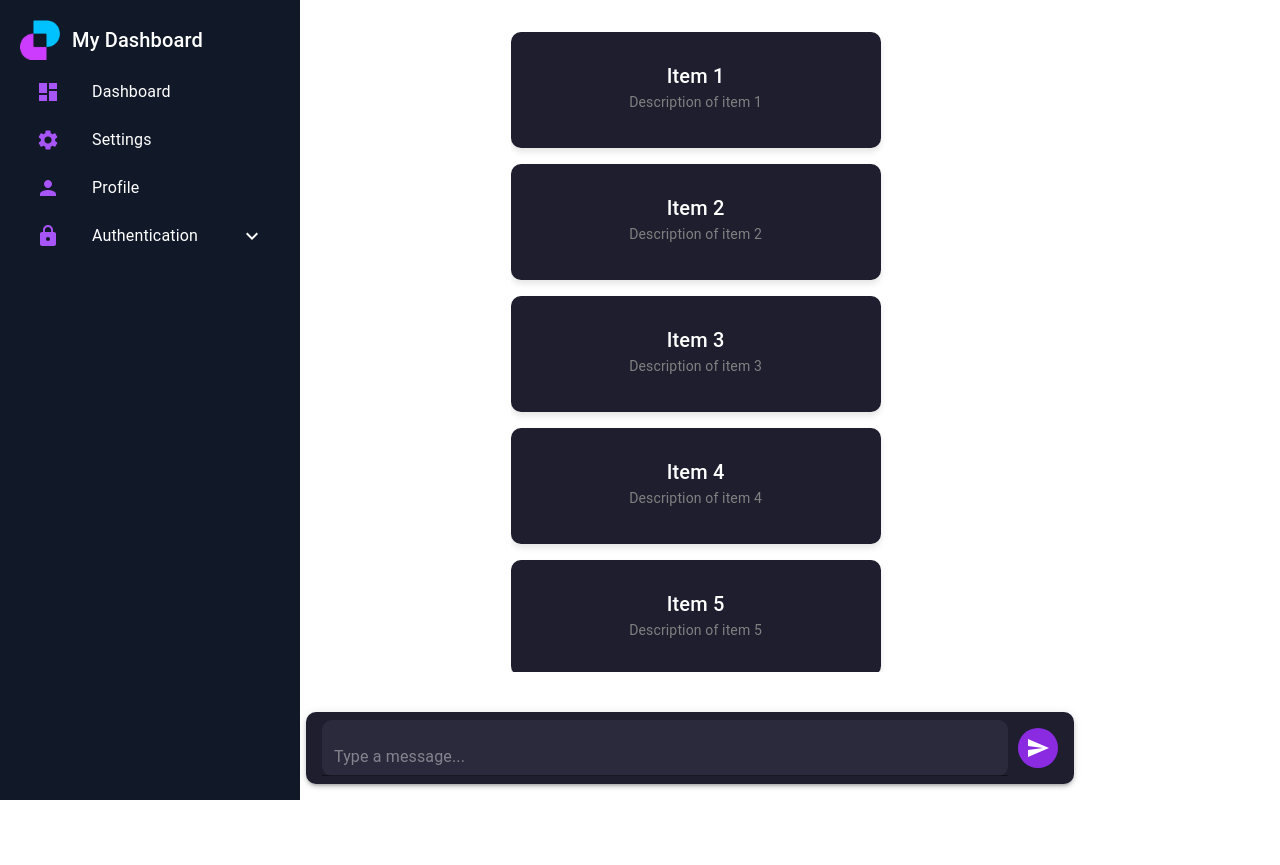
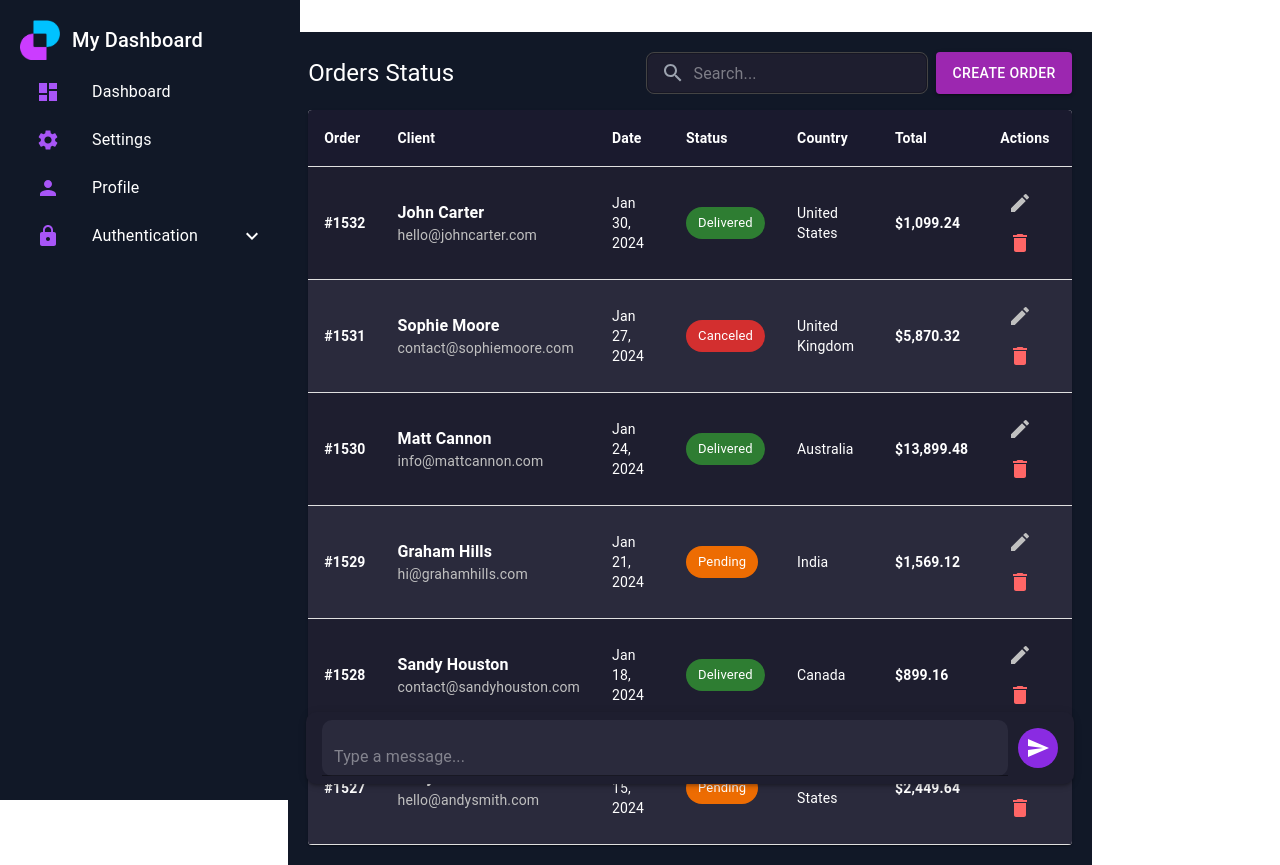
Before and after one commit to Michi0808/my-chat-ui, a React (Vite) app: page / in a window 1280 px wide. Built offline with nearby package versions, Linux system fonts and the light colour scheme.

Commit message:
Update DataList design to match Orders Status style

```diff
--- a/src/components/DataList.tsx
+++ b/src/components/DataList.tsx
@@ -1,82 +1,131 @@
 import { useState } from "react";
-import { Card, CardContent, Typography } from "@mui/material";
-import Sidebar from "./Sidebar";
+import {
+  Table, TableBody, TableCell, TableContainer, TableHead, TableRow,
+  Paper, TextField, Button, IconButton, Typography, Chip, InputAdornment
+} from "@mui/material";
+import EditIcon from "@mui/icons-material/Edit";
+import DeleteIcon from "@mui/icons-material/Delete";
+import SearchIcon from "@mui/icons-material/Search";
 
 const dummyData = [
-  { id: 1, name: "Item 1", description: "Description of item 1" },
-  { id: 2, name: "Item 2", description: "Description of item 2" },
-  { id: 3, name: "Item 3", description: "Description of item 3" },
-  { id: 4, name: "Item 4", description: "Description of item 4" },
-  { id: 5, name: "Item 5", description: "Description of item 5" },
-  { id: 6, name: "Item 6", description: "Description of item 6" },
-  { id: 7, name: "Item 7", description: "Description of item 7" },
-  { id: 8, name: "Item 8", description: "Description of item 8" },
+  { id: 1532, client: "John Carter", email: "hello@johncarter.com", date: "Jan 30, 2024", status: "Delivered", country: "United States", total: "$1,099.24" },
+  { id: 1531, client: "Sophie Moore", email: "contact@sophiemoore.com", date: "Jan 27, 2024", status: "Canceled", country: "United Kingdom", total: "$5,870.32" },
+  { id: 1530, client: "Matt Cannon", email: "info@mattcannon.com", date: "Jan 24, 2024", status: "Delivered", country: "Australia", total: "$13,899.48" },
+  { id: 1529, client: "Graham Hills", email: "hi@grahamhills.com", date: "Jan 21, 2024", status: "Pending", country: "India", total: "$1,569.12" },
+  { id: 1528, client: "Sandy Houston", email: "contact@sandyhouston.com", date: "Jan 18, 2024", status: "Delivered", country: "Canada", total: "$899.16" },
+  { id: 1527, client: "Andy Smith", email: "hello@andysmith.com", date: "Jan 15, 2024", status: "Pending", country: "United States", total: "$2,449.64" },
 ];
 
+const statusColors = {
+  Delivered: "success",
+  Canceled: "error",
+  Pending: "warning",
+} as const;
+
 const DataList = () => {
-  const [selectedItem, setSelectedItem] = useState<{
-    id: number;
-    name: string;
-    description: string;
-  } | null>(null);
-  const [isSidebarOpen, setIsSidebarOpen] = useState(false);
-
-  const handleItemClick = (item: { id: number; name: string; description: string }) => {
-    setSelectedItem(item);
-    setIsSidebarOpen(true);
-  };
-
-  const handleCloseSidebar = () => {
-    setIsSidebarOpen(false);
-  };
+  const [search, setSearch] = useState("");
 
   return (
     <div
-      className="flex flex-col"
+      className="p-4 bg-gray-900 text-white"
       style={{
-        maxWidth: "2000px", // Ensure the container does not exceed a maximum width
-        width: "170%", // Force width expansion
-        paddingLeft: "0px", // Add padding to shift left
-        paddingRight: "70px", // Extra padding to push content slightly left
-        maxHeight: "80vh", // Limit vertical scrolling
-        overflowY: "auto", // Ensure vertical scrolling is enabled
-        overflowX: "hidden",
+        marginLeft: "200px", // Shift to the right
+        width: "calc(100% - 300px)", // Ensure responsiveness
+        padding: "20px",
       }}
     >
-      {/* Wrapper div to control Card width */}
-      <div className="w-full flex flex-col">
-        {dummyData.map((item) => (
-          <Card
-            key={item.id}
-            className="mb-4 cursor-pointer transition w-full"
-            onClick={() => handleItemClick(item)}
-            sx={{
-              width: "100%",
-              maxWidth: "1000px", // Set a reasonable maximum width for cards
-              backgroundColor: "#1e1e2f",
-              color: "#fff",
-              borderRadius: "10px",
-              padding: "12px",
-              boxShadow: "0px 4px 6px rgba(0, 0, 0, 0.1)",
-              transition: "transform 0.2s ease, box-shadow 0.2s ease",
-              "&:hover": {
-                transform: "translateY(-4px)",
-                boxShadow: "0px 10px 15px rgba(0, 0, 0, 0.2)",
+      {/* Header Section */}
+      <div className="flex justify-between items-center mb-4">
+        <Typography variant="h5" className="text-white font-bold">
+          Orders Status
+        </Typography>
+        <div className="flex gap-2">
+          <TextField
+            variant="outlined"
+            size="small"
+            placeholder="Search..."
+            value={search}
+            onChange={(e) => setSearch(e.target.value)}
+            className="rounded-md"
+            InputProps={{
+              startAdornment: (
+                <InputAdornment position="start">
+                  <SearchIcon className="text-gray-400" />
+                </InputAdornment>
+              ),
+              style: {
+                backgroundColor: "#1e1e2f", // Dark theme background
+                color: "white", // White text
+                borderRadius: "8px", // Rounded corners
+                border: "1px solid #444", // Subtle border
               },
             }}
-          >
-            <CardContent>
-              <Typography variant="h6">{item.name}</Typography>
-              <Typography variant="body2" color="gray">
-                {item.description}
-              </Typography>
-            </CardContent>
-          </Card>
-        ))}
+          />
+          <Button variant="contained" color="secondary">
+            Create Order
+          </Button>
+        </div>
       </div>
 
-      {/* Sidebar Component */}
-      <Sidebar isOpen={isSidebarOpen} onClose={handleCloseSidebar} selectedItem={selectedItem} />
+      {/* Orders Table */}
+      <TableContainer component={Paper} className="bg-gray-800">
+        <Table>
+          <TableHead
+            sx={{
+              backgroundColor: "#1a1a2e", // Darker background for header
+            }}
+          >
+            <TableRow>
+              <TableCell sx={{ color: "#ffffff", fontWeight: "bold" }}>Order</TableCell>
+              <TableCell sx={{ color: "#ffffff", fontWeight: "bold" }}>Client</TableCell>
+              <TableCell sx={{ color: "#ffffff", fontWeight: "bold" }}>Date</TableCell>
+              <TableCell sx={{ color: "#ffffff", fontWeight: "bold" }}>Status</TableCell>
+              <TableCell sx={{ color: "#ffffff", fontWeight: "bold" }}>Country</TableCell>
+              <TableCell sx={{ color: "#ffffff", fontWeight: "bold" }}>Total</TableCell>
+              <TableCell sx={{ color: "#ffffff", fontWeight: "bold" }}>Actions</TableCell>
+            </TableRow>
+          </TableHead>
+          <TableBody>
+            {dummyData
+              .filter((row) => row.client.toLowerCase().includes(search.toLowerCase()))
+              .map((row, index) => (
+                <TableRow
+                  key={row.id}
+                  sx={{
+                    backgroundColor: index % 2 === 0 ? "#1e1e2f" : "#2a2a3c", // Keep alternating row colors
+                    "&:hover": { backgroundColor: "#333347" }, // Hover effect
+                  }}
+                >
+                  <TableCell sx={{ color: "#ffffff", fontWeight: "bold" }}>#{row.id}</TableCell>
+                  <TableCell sx={{ color: "#ffffff" }}>
+                    <div>
+                      <Typography variant="body1" sx={{ color: "#ffffff", fontWeight: "bold" }}>
+                        {row.client}
+                      </Typography>
+                      <Typography variant="body2" sx={{ color: "#c0c0c0" }}>
+                        {row.email}
+                      </Typography>
+                    </div>
+                  </TableCell>
+                  <TableCell sx={{ color: "#ffffff" }}>{row.date}</TableCell>
+                  <TableCell>
+                    <Chip label={row.status} color={statusColors[row.status as keyof typeof statusColors]} />
+                  </TableCell>
+                  <TableCell sx={{ color: "#ffffff" }}>{row.country}</TableCell>
+                  <TableCell sx={{ color: "#ffffff", fontWeight: "bold" }}>{row.total}</TableCell>
+                  <TableCell>
+                    <IconButton>
+                      <EditIcon sx={{ color: "#c0c0c0" }} />
+                    </IconButton>
+                    <IconButton>
+                      <DeleteIcon sx={{ color: "#ff6666" }} />
+                    </IconButton>
+                  </TableCell>
+                </TableRow>
+              ))}
+          </TableBody>
+        </Table>
+      </TableContainer>
     </div>
   );
 };
```
